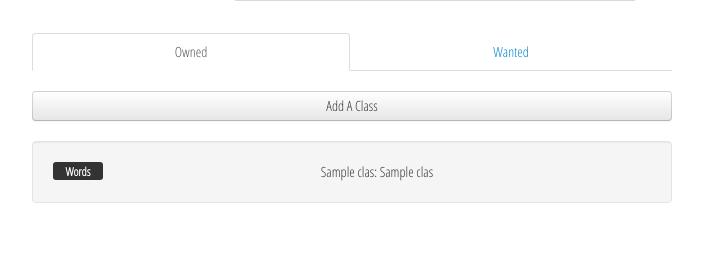
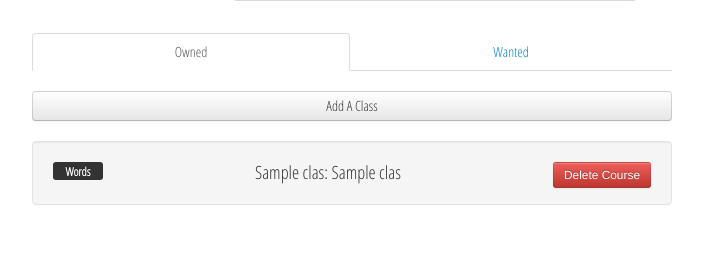
Before and after one commit to Roasbeef/GauchoSwap, a Flask app: template gauchoswap/templates/student.html in a window 1280 px wide. Shown: the part 359-621 px from the top of the page, without its empty margins (288-991 px from the left). Run offline with Flask 2, Linux system fonts and the light colour scheme; the visitor is signed in with stand-in values (Sample User, id 1); tables that the repository leaves empty hold one stand-in row (values such as "Sample post"); the template is opened without the code that fills it: values that come from a table or form of the project are taken from there, most other values are stand-ins (such as "Sample title", 1, 10 or a date in 2020); grey boxes marked "Sample" are stand-in pictures; some libraries are stand-ins or nearby versions.

Commit message:
Some more info an either make offer or delete class button

```diff
--- a/gauchoswap/static/style.css
+++ b/gauchoswap/static/style.css
@@ -142,3 +142,11 @@ body {
     float: left;
     width: 7%;
 }
+
+.delete-course, .offer-course {
+    float: right;
+}
+
+.class-description {
+    font-size: 1.3em;
+}
--- a/gauchoswap/templates/macros/_render_swapblock_class.html
+++ b/gauchoswap/templates/macros/_render_swapblock_class.html
@@ -1,8 +1,14 @@
-{% macro render_swapblock_class(class) %}
+{% macro render_swapblock_class(class, own_profile) %}
     {% set class_type = class.__class__.__name__ %}
     {% set class_color = "success" if class_type == "Lecture" else "info" if class_type == "Lab" else "inverse" %}
+    {% set teacher = class.professor if class_type == "Lecture" else class.ta if class_type == "Lab" else class.instructor if class_tyepe == "Lab" else "" %}
     <div class="user-class well">
         <span class="label label-{{ class_color }} class-badge"> {{ class_type }} </span>
-        <span> {{ class.name }}: {{ class.title }} </span>
+        <span class="class-description"> {{ class.name }}: {{ class.title }} {{ '@  ' ~ class.days  if class.days }} {{ '  with: ' ~ teacher if teacher}}</span>
+        {% if own_profile %}
+            <button type="button" class="btn btn-danger btn-small delete-course">Delete Course</button>
+        {% else %}
+            <button type="button" class="btn btn-primary btn-small offer-course">Make an Offer!</button>
+        {% endif %}
     </div>
 {% endmacro %}
--- a/gauchoswap/templates/student.html
+++ b/gauchoswap/templates/student.html
@@ -27,7 +27,7 @@
 			      {% endif %}
                   {% if owned_classes %}
                       {% for class in owned_classes %}
-                          {{ render_swapblock_class(class) }}
+                          {{ render_swapblock_class(class, own_profile) }}
                       {% endfor %}
                   {% else %}
                       {% if own_profile %}
@@ -45,7 +45,7 @@
 
                   {% if wanted_classes %}
                       {% for class in wanted_classes %}
-                          {{ render_swapblock_class(class) }}
+                          {{ render_swapblock_class(class, own_profile) }}
                       {% endfor %}
                   {% else %}
                       {% if own_profile %}
```
